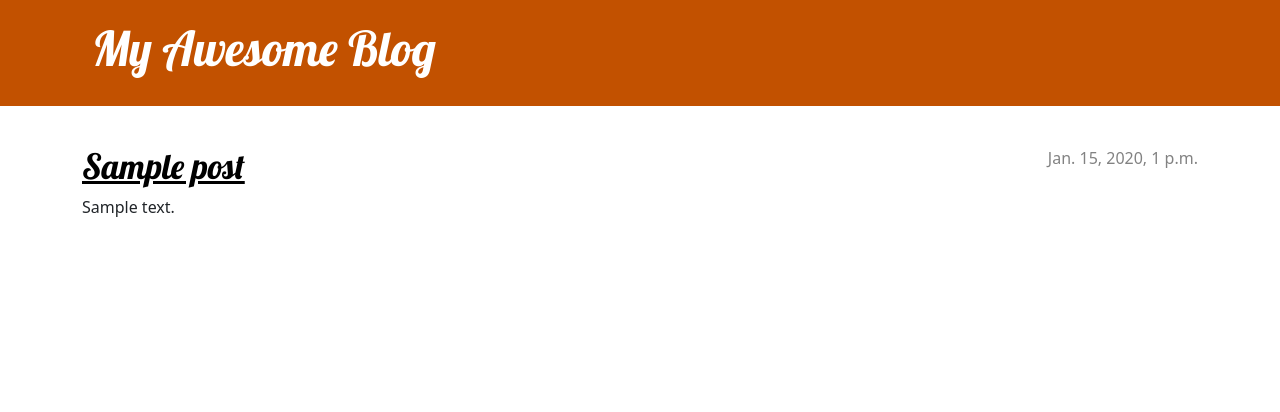
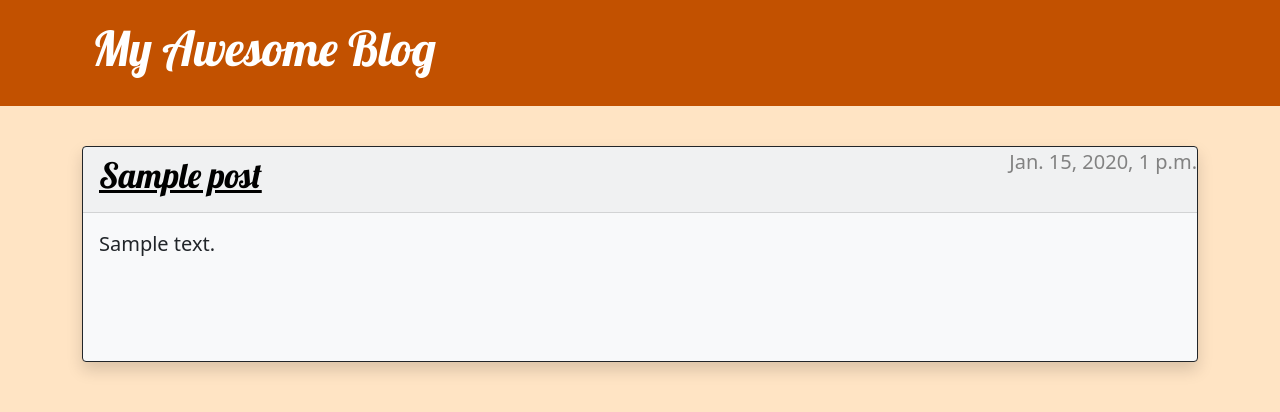
Before and after one commit to kizitomayanja/django-first-project, a Django app: page / in a window 1280 px wide. Shown: the top 412 px of the page. Run offline with Django 5.2, Linux system fonts and the light colour scheme; tables that the repository leaves empty hold one stand-in row (values such as "Sample post").

Commit message:
sample bootstrap

```diff
--- a/blog/templates/blog/base.html
+++ b/blog/templates/blog/base.html
@@ -18,7 +18,7 @@
 
 
 </head>
-<body>
+<body style="background-color: bisque;">
     <header class="page-header">
         <div class="container">
             {% if user.is_authenticated %}
@@ -40,15 +40,6 @@
         </div>
     </main>
 
- <!--
-        <h2>My First post</h2>
-
-
-   <article>
-        <time> Published: 14.06.2014, 12:14</time>
-        <h2>My Second Post</h2>
-        <p> Lorem ipsum and some more stuff I've never bothered to cram</p>
-    </article>-->
 </body>
 
 </html>
--- a/blog/templates/blog/post_list.html
+++ b/blog/templates/blog/post_list.html
@@ -3,13 +3,25 @@
 
 
 {% for post in posts %}
-                    <article class="post">
+<div class="card rounded border-dark shadow lead bg-light">
+    <article class="post">
                         <time class="date">
                             {{ post.published_date }}
                         </time>
-                        <h2><a href="{% url 'post_detail' pk=post.pk %}">{{ post.title }}</a></h2>
-                        <p>{{ post.text|linebreaksbr }}</p>
+                        <div class="card-header">
+                            <h2 class="h2"><a href="{% url 'post_detail' pk=post.pk %}">{{ post.title }}</a></h2>
+
+                        </div>
+                        <div class="card-body">
+                             <p>{{ post.text|linebreaksbr }}</p>
+                        </div>
+
                     </article>
+</div>
+<div style="height: 5px;">
+
+</div>
+
 {% endfor %}
 
 {% endblock %}
```
Also changed, not shown: 1 other file.
